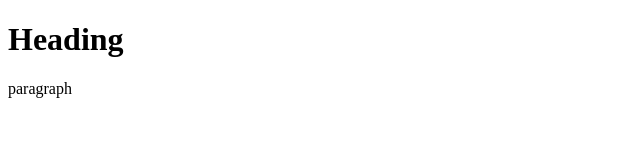
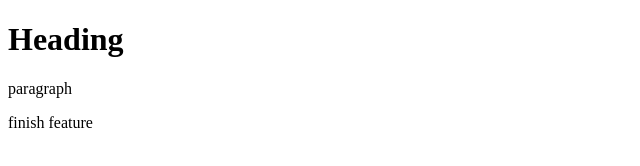
Before and after one commit to mmurgia/git-test, a plain HTML site: page index.html in a window 1280 px wide. Shown: the whole page, without its empty margins (0-640 px from the left). Drawn offline with Linux system fonts and the light colour scheme.

```diff
--- a/index.html
+++ b/index.html
@@ -7,6 +7,7 @@
   <title>Hello World</title>
   <h1>Heading</h1>
   <p>paragraph</p>
+  <p>finish feature</p>
 </head>
 <body>
 
```
